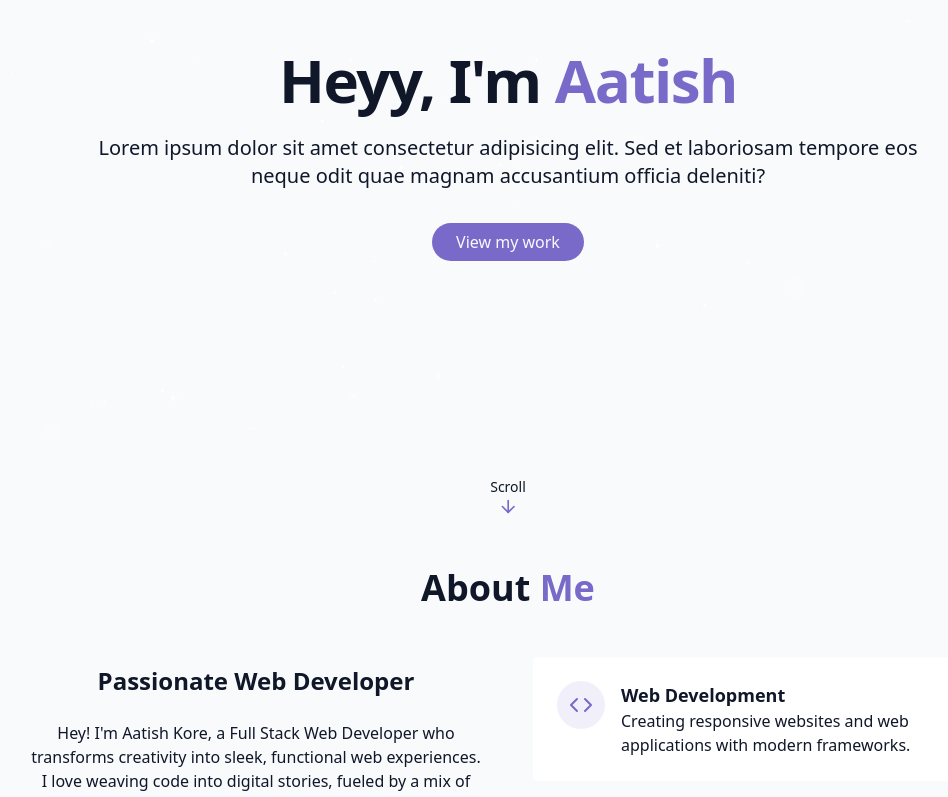
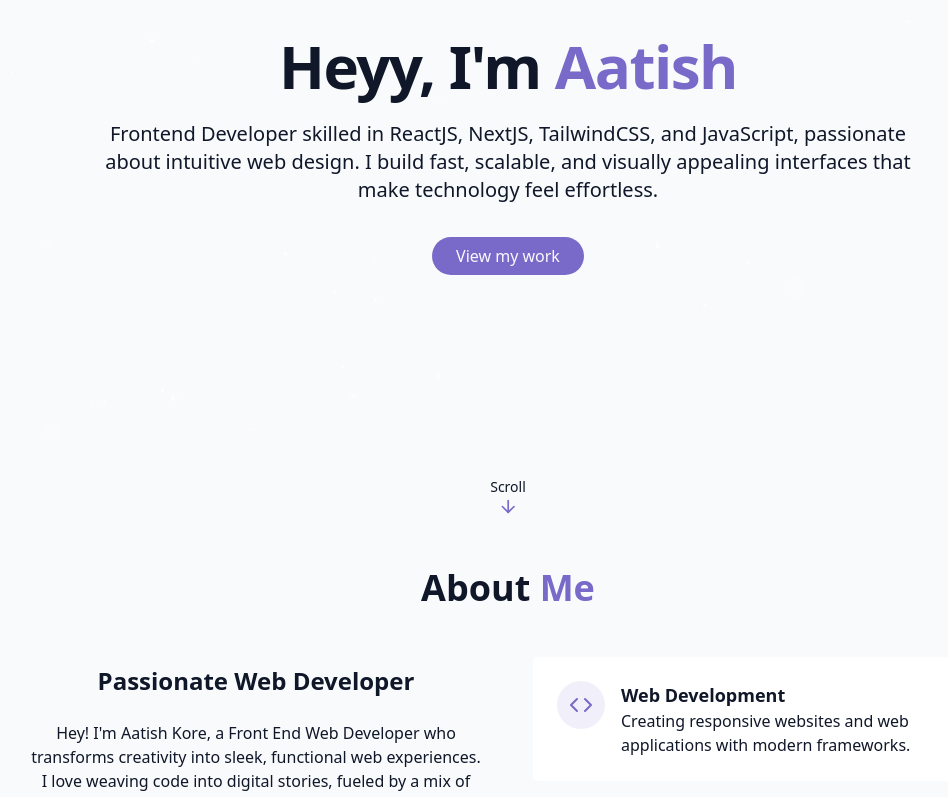
Before and after one commit to aatishkore29/Portfolio, a React (Vite) app: page / in a window 1280 px wide. Shown: the part 360-1157 px from the top of the page, without its empty margins (132-1080 px from the left). Built offline with nearby package versions, Linux system fonts and the light colour scheme.

Commit message:
UI changes

```diff
--- a/src/components/About.jsx
+++ b/src/components/About.jsx
@@ -14,7 +14,7 @@
             <h3 className="text-2xl font-semibold">Passionate Web Developer</h3>
             <p className="text-muted-foreground">
               {" "}
-              Hey! I'm Aatish Kore, a Full Stack Web Developer who transforms
+              Hey! I'm Aatish Kore, a Front End Web Developer who transforms
               creativity into sleek, functional web experiences. I love weaving
               code into digital stories, fueled by a mix of curiosity and a good
               playlist. When I'm not crafting websites, you’ll find me lost in
--- a/src/components/Hero.jsx
+++ b/src/components/Hero.jsx
@@ -21,7 +21,10 @@
             </span> */}
           </h1>
           <p className="text-lg md:text-xl text-muted-foreground max-2-2xl mx-auto opacity-0 animate-fade-in-delay-3">
-           Lorem ipsum dolor sit amet consectetur adipisicing elit. Sed et laboriosam tempore eos neque odit quae magnam accusantium officia deleniti?
+            Frontend Developer skilled in ReactJS, NextJS, TailwindCSS, and
+            JavaScript, passionate about intuitive web design. I build fast,
+            scalable, and visually appealing interfaces that make technology
+            feel effortless.
           </p>
           <div className="opacity-0 animate-fade-in-delay-4 pt-4 ">
             <a href="#projects" className="cosmic-button">
```
